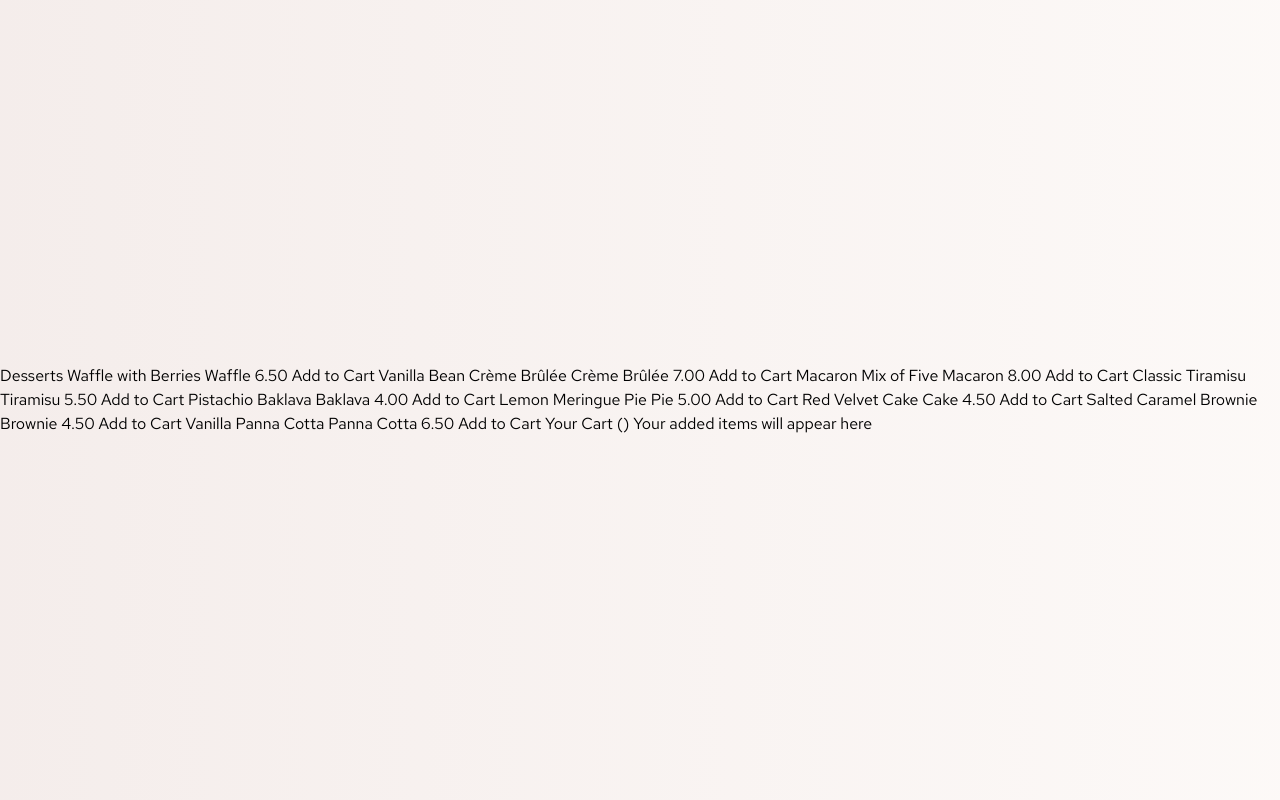
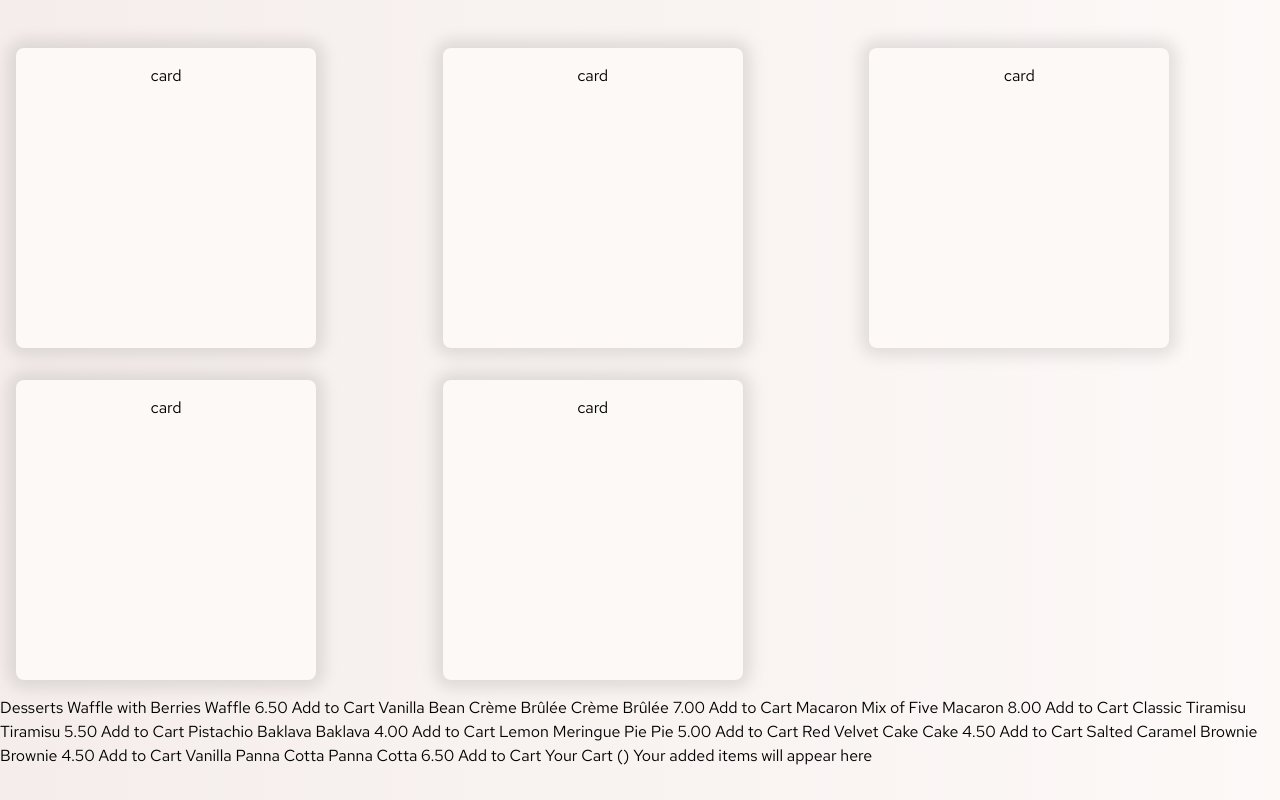
Before and after one commit to CHEGEBB/Svelte-Frontend-Challenges, a SvelteKit app in the folder product-list-with-cart-main/: page / in a window 1280 px wide. Built offline with nearby package versions, Linux system fonts and the light colour scheme.

Commit message:
Refactor product list and cart layout

```diff
--- a/product-list-with-cart-main/src/routes/+page.svelte
+++ b/product-list-with-cart-main/src/routes/+page.svelte
@@ -1,5 +1,26 @@
 <div class="container">
     <div class="card-container bg-blue-600">
+        <div class="cards">
+        <div class="card1">
+            card
+        </div>
+        <div class="card2">
+            card
+        </div>
+        <div class="card3">
+            card
+        </div>
+        <div class="card4">
+            card
+        </div>
+        <div class="card5">
+            card
+        </div>
+    </div>
+
+
+
+
         Desserts
         Waffle with Berries Waffle 6.50 Add to Cart Vanilla Bean Crème Brûlée
         Crème Brûlée 7.00 Add to Cart Macaron Mix of Five Macaron 8.00 Add to Cart Classic
@@ -24,6 +45,17 @@
     $Rose500: hsl(12, 20%, 44%);
     $Rose900: hsl(14, 65%, 9%);
 
+    @mixin card-styles {
+        background: $Rose50;
+        border-radius: 0.5rem;
+        box-shadow: 0 0 1rem 0.5rem rgba(0, 0, 0, 0.1);
+        padding: 1rem;
+        width: 300px;
+        height: 300px;
+        max-width: 30rem;
+        text-align: center;
+    }
+
     * {
         margin: 0;
         padding: 0;
@@ -37,5 +69,13 @@
         min-width: 100vw;
         font-family: $font-Red-Hat;
         background:linear-gradient(90deg, $Rose100, $Rose50);
+        .cards{
+            display: grid;
+            grid-template-columns: repeat(3, 0.5fr);
+        .card1, .card2, .card3, .card4, .card5 {
+            @include card-styles;
+            margin: 1rem;
+        }
+    }
     }
 </style>
```
